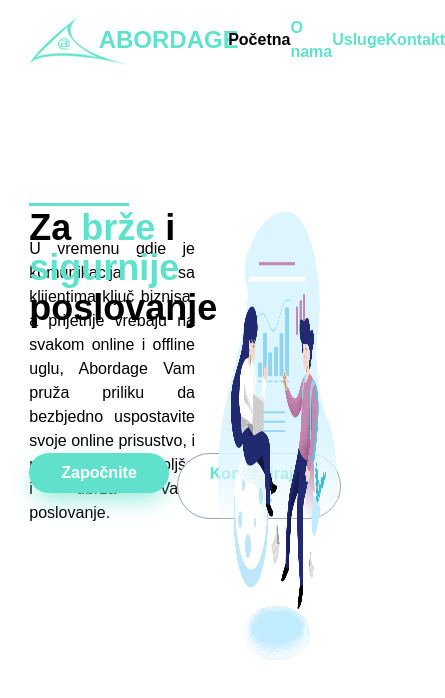
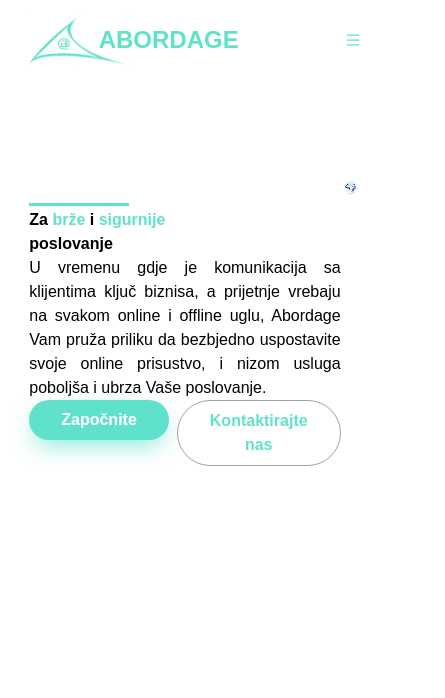
Before and after one commit to barskiii/abordage-v2, a Next.js app: page / in a window 390 px wide. Shown: the top 698 px of the page, 445 px wide, since content can reach past the window. Built offline with nearby package versions, Linux system fonts and the light colour scheme.

Commit message:
Working on responsivnes

```diff
--- a/components/Hero.tsx
+++ b/components/Hero.tsx
@@ -1,9 +1,8 @@
-
-import Image from "next/image"
+import { AiOutlineMenu } from "react-icons/ai"
 
 function Hero() {
   return (
-    <section className="w-[100vw] h-[100vh] max-w-[100%] flex justify-center">
+    <section className="w-[100vw] h-[100vh] max-w-[100%] flex justify-center transition-all duration-150">
         <div className=" w-[85%] h-[100%]">
             {/* Top section */}
             <div className="w-[100%] h-20 flex items-center justify-between">
@@ -15,27 +14,30 @@ function Hero() {
                 </div>
 
                 {/* Navbar */}
-                <div className="w-[40%] h-[90%] ml-6 flex justify-between items-center">
+                <div className="w-[40%] h-[90%] ml-6 lg:flex justify-between items-center hidden">
                     <a href="" className="font-semibold">Početna</a>
                     <a href="" className="font-semibold text-[#60E1CB]">O nama</a>
                     <a href="" className="font-semibold text-[#60E1CB]">Usluge</a>
                     <a href="" className="font-semibold text-[#60E1CB]">Kontakt</a>
                 </div>
+                <div className="h-[90%] flex justify-center items-center lg:hidden">
+                    <AiOutlineMenu color="#60E1CB" />
+                </div>
             </div>
 
             {/* Main hero flex */}
-            <div className="w-[100%] h-[60%] mt-32 flex">
+            <div className="w-[100%] md:h-[60%] mt-32 flex md:flex-row">
                 {/* Hero - cta */}
-                <div className="w-[50%] h-[100%] flex flex-col space-y-4">
+                <div className="md:w-[50%] md:h-[100%] flex flex-col md:space-y-6">
                     {/* Header */}
-                    <div className="h-[20%] w-[100%] relative">
+                    <div className=" w-[100%] relative">
                         <div className="w-[100px] h-[3px] bg-[#60E1CB] absolute top-0 left-0 mt-[-5px]">
 
                         </div>
-                        <h1 className="text-4xl font-semibold">Za <span className="text-[#60E1CB]">brže</span> i <span className="text-[#60E1CB]">sigurnije</span><br/>poslovanje</h1>
+                        <h1 className="md:text-4xl font-semibold">Za <span className="text-[#60E1CB]">brže</span> i <span className="text-[#60E1CB]">sigurnije</span><br/>poslovanje</h1>
                     </div>
 
-                    <div className="h-[22%] w-[100%] text-justify flex items-center">
+                    <div className="w-[100%] text-justify flex items-center">
                         <p className="block">U vremenu gdje je komunikacija sa klijentima ključ biznisa, a prijetnje vrebaju na svakom online i offline uglu, Abordage Vam pruža priliku da bezbjedno uspostavite svoje online prisustvo, i
 nizom usluga poboljša i ubrza Vaše poslovanje.</p>
                     </div>
@@ -52,7 +54,7 @@ nizom usluga poboljša i ubrza Vaše poslovanje.</p>
 
                 {/* Image */}
                 <div className="w-[50%] h-[100%] center justify-center items-center">
-                    <img src="/hero-1.png" alt="Hero" className="h-[100%] w-auto mt-[-28px]"/>
+                    <img src="/hero-1.png" alt="Hero" className="w-[100%] h-auto mt-[-28px]"/>
                 </div>
             </div>
         </div>
--- a/package.json
+++ b/package.json
@@ -11,7 +11,8 @@
   "dependencies": {
     "next": "12.3.0",
     "react": "18.2.0",
-    "react-dom": "18.2.0"
+    "react-dom": "18.2.0",
+    "react-icons": "^4.4.0"
   },
   "devDependencies": {
     "@types/node": "18.7.18",
```
Also changed, not shown: 1 other file (tests, documents, lock files or other folders).
